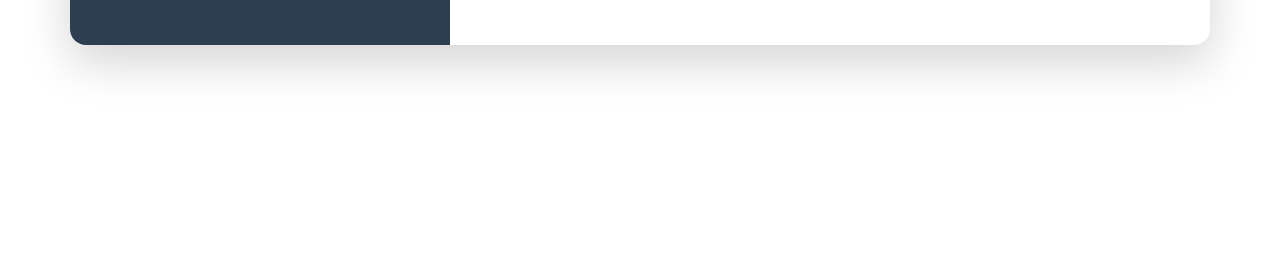
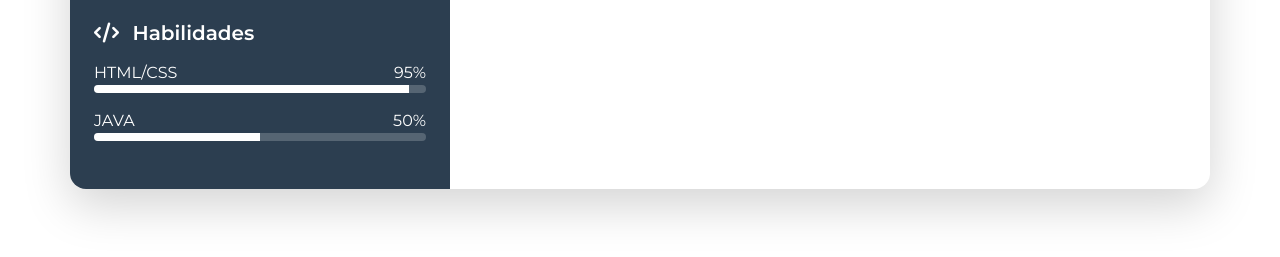
Before and after one commit to JhanP90/JhanP90.github.io, a plain HTML site: page index.html in a window 1280 px wide. Shown: the part 841-1098 px from the top of the page. Before the commit the page ends 958 px from the top, so only its background shows below. Drawn offline with nearby package versions, Linux system fonts and the light colour scheme.

Commit message:
pagina al 60 %

```diff
--- a/index.html
+++ b/index.html
@@ -3,13 +3,15 @@
 <head>
     <meta charset="UTF-8">
     <meta name="viewport" content="width=device-width, initial-scale=1.0">
-    <title>Document</title>
+    <title>Hoja de vida</title>
      <link href="https://cdn.jsdelivr.net/npm/bootstrap@5.3.0/dist/css/bootstrap.min.css" rel="stylesheet">
     <!-- Font Awesome -->
     <link rel="stylesheet" href="https://cdnjs.cloudflare.com/ajax/libs/font-awesome/6.4.0/css/all.min.css">
     <!-- Google Fonts -->
     <link href="https://fonts.googleapis.com/css2?family=Montserrat:wght@400;600&display=swap" rel="stylesheet">
     <link rel ="stylesheet" href="styles.css">
+
+    <link rel="icon" href="favicon-16x16.png" type="image/x-icon">
 </head>
 <body>
      <div class="container-lg my-5">
@@ -63,6 +65,44 @@
 
                     </ul>
                 </section>
+                <!-- HABILIDADES -->
+                <section class="mb-4">
+                    <h5 class="fw-bold mb-3">
+                        <i class="fas fa-code me-2"></i>
+                        Habilidades
+                    </h5>
+
+                    <div class="skill mb-3">
+                        <div class="d-flex justify-content-between">
+                            <span>HTML/CSS</span>
+                            <SPAn>95%</SPAn>
+                        </div>
+
+                        <div class="progress" style="height: 8px;">
+                            <div class="progress-bar" style="width: 95%;">
+
+                            </div>
+
+                        </div>
+
+                    </div>
+
+                    <div class="skill mb-3">
+                        <div class="d-flex justify-content-between">
+                            <span>JAVA</span>
+                            <SPAn>50%</SPAn>
+                        </div>
+
+                        <div class="progress" style="height: 8px;">
+                            <div class="progress-bar" style="width: 50%;">
+
+                            </div>
+
+                        </div>
+
+                    </div>
+
+                </section>
              </div>
             <div class="col-md-8">
             </div>
--- a/styles.css
+++ b/styles.css
@@ -8,3 +8,11 @@
     background-color: #2c3e50  !important;
 
 }
+
+.progress{
+    background-color: rgba(255,255,255,0.2);
+}
+
+.progress-bar{
+    background-color: white;
+}
```
